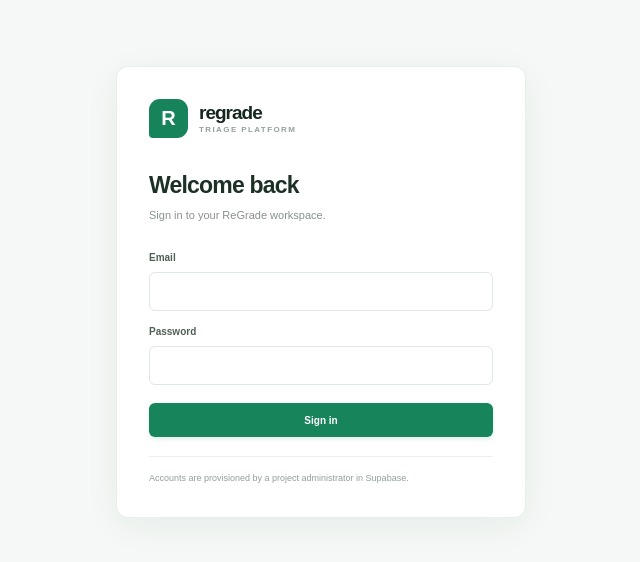
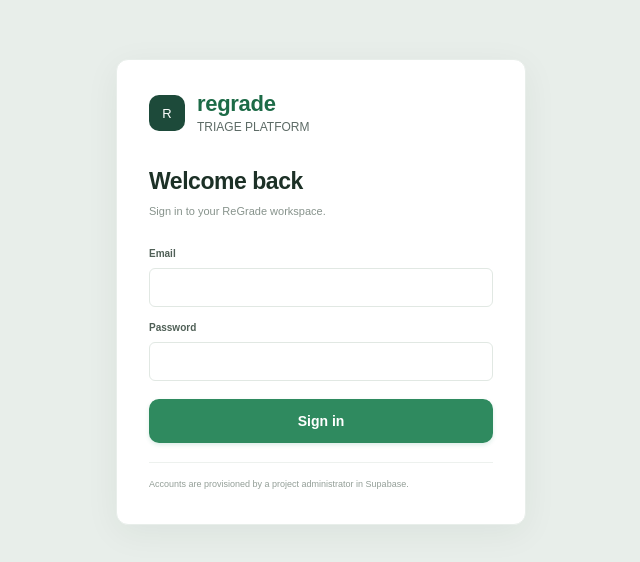
Before and after one commit to chezca-v/regrade, a Next.js app in the folder dashboard/: page /login in a window 1280 px wide. Shown: the part 108-670 px from the top of the page, without its empty margins (319-959 px from the left). Built offline with nearby package versions, Linux system fonts and the light colour scheme; no server answers.

Commit message:
feat: add global CSS styling for ReGrade application

```diff
--- a/dashboard/app/globals.css
+++ b/dashboard/app/globals.css
@@ -2,10 +2,12 @@
   --ink: #15271f;
   --muted: #7c8983;
   --line: #e9eeeb;
-  --canvas: #f7f9f8;
+  --canvas: #e8eeea;
   --green: #17845c;
   --green-dark: #116c4a;
   --mint: #e8f6ef;
+  --nav-active: #173d31;
+  --danger: #b42318;
   --shadow: 0 2px 10px rgba(25, 48, 37, 0.035);
   --grade-a: #44ad7d;
   --grade-b: #a8d9bd;
@@ -28,78 +30,91 @@
 a { color: inherit; text-decoration: none; }
 button { color: inherit; }
 
+/* ---------- Shell ---------- */
 .app-shell { min-height: 100vh; }
-.sidebar {
-  background: #fff;
-  border-right: 1px solid var(--line);
-  bottom: 0;
+.main-panel { min-height: 100vh; }
+.content { margin: 0 auto; max-width: 1440px; padding: 24px 32px 32px; }
+
+/* ---------- Top navigation (replaces sidebar + topbar) ---------- */
+.topnav-wrap {
+  background: rgba(232, 238, 234, 0.92);
+  backdrop-filter: blur(10px);
+  -webkit-backdrop-filter: blur(10px);
+  position: sticky;
+  top: 0;
+  z-index: 50;
+}
+.topnav {
+  align-items: center;
   display: flex;
-  flex-direction: column;
-  left: 0;
-  padding: 27px 17px 14px;
-  position: fixed;
-  top: 0;
-  width: 246px;
-  z-index: 3;
+  gap: 24px;
+  justify-content: space-between;
+  margin: 0 auto;
+  max-width: 1440px;
+  padding: 16px 32px;
 }
-.brand-lockup { align-items: center; display: flex; gap: 11px; padding: 0 10px; }
+.nav-link:focus-visible, .icon-button:focus-visible, .brand-lockup:focus-visible { outline: 2px solid var(--green); outline-offset: 2px; }
+.nav-link { cursor: pointer; }
+.brand-lockup { align-items: center; display: flex; flex: 0 0 auto; gap: 12px; }
 .brand-mark {
   align-items: center;
-  background: #16835b;
-  border-radius: 11px 11px 11px 4px;
+  background: #1d4a3a;
+  border-radius: 10px;
   color: #fff;
   display: flex;
-  font: 800 20px Manrope, sans-serif;
-  height: 39px;
+  height: 36px;
   justify-content: center;
-  width: 39px;
+  width: 36px;
 }
-.brand-lockup strong { display: block; font: 800 19px Manrope, sans-serif; letter-spacing: -1px; }
-.brand-lockup small { color: #94a19a; display: block; font-size: 8px; font-weight: 700; letter-spacing: 1.4px; margin-top: 1px; }
-.workspace-label { color: #a4aea9; font-size: 9px; font-weight: 700; letter-spacing: 1.1px; margin: 48px 11px 13px; }
-.side-nav { display: grid; gap: 5px; }
-.nav-item { align-items: center; border-radius: 7px; color: #68766f; display: flex; font-size: 12px; gap: 12px; min-height: 41px; padding: 0 11px; transition: background .15s, color .15s; }
-.nav-item:hover { background: #f6f8f7; color: var(--ink); }
-.nav-item.active { background: #eaf5ef; color: #157750; font-weight: 700; }
-.nav-icon { color: #899790; font-size: 16px; line-height: 1; text-align: center; width: 17px; }
-.active .nav-icon { color: #16835b; }
-.nav-count { background: #fff; border: 1px solid #e5ebe7; border-radius: 5px; color: #7a8780; font-size: 10px; margin-left: auto; padding: 2px 6px; }
-.sidebar-bottom { margin-top: auto; }
-.demo-note { background: #f8faf9; border: 1px solid #edf1ef; border-radius: 8px; color: #44534b; font-size: 11px; margin: 0 2px 17px; padding: 12px 11px 11px 27px; position: relative; }
-.demo-note small { color: #9aa69f; display: block; font-size: 10px; margin-top: 4px; }
-.demo-pulse { background: #4cb88a; border: 3px solid #dbf1e6; border-radius: 50%; height: 10px; left: 11px; position: absolute; top: 14px; width: 10px; }
-.user-card { align-items: center; border-top: 1px solid var(--line); display: flex; gap: 9px; padding: 15px 3px 4px; }
-.avatar, .top-avatar { align-items: center; background: #eee9df; border-radius: 50%; color: #6e5f47; display: flex; flex: 0 0 auto; font-size: 10px; font-weight: 700; height: 31px; justify-content: center; width: 31px; }
-.user-details strong, .user-details span { display: block; }
-.user-details strong { font-size: 11px; font-weight: 600; }
-.user-details span { color: #939e98; font-size: 10px; margin-top: 3px; }
-.user-menu { background: transparent; border: 0; color: #87938c; cursor: pointer; font-size: 19px; letter-spacing: 1px; margin-left: auto; }
+.brand-lockup strong { color: #1d6b47; display: block; font: 600 22px "DM Sans", Arial, sans-serif; letter-spacing: -.3px; line-height: 1.1; }
+.brand-lockup small { color: #5d6b66; display: block; font-size: 12px; font-weight: 400; margin-top: 3px; }
 
-.main-panel { margin-left: 246px; min-height: 100vh; }
-.topbar { align-items: center; background: rgba(255,255,255,.88); border-bottom: 1px solid var(--line); display: flex; height: 65px; justify-content: space-between; padding: 0 36px; }
-.breadcrumb { color: #909c96; font-size: 11px; }
-.breadcrumb span { color: #c3ccc7; margin: 0 9px; }
-.breadcrumb strong { color: #38483f; font-weight: 600; }
-.topbar-right { align-items: center; display: flex; gap: 21px; }
+.nav-pill {
+  background: #fff;
+  border-radius: 999px;
+  display: flex;
+  gap: 4px;
+  padding: 5px;
+}
+.nav-link {
+  align-items: center;
+  border-radius: 999px;
+  color: #33443e;
+  display: flex;
+  font-size: 14px;
+  gap: 6px;
+  padding: 10px 20px;
+  transition: background .15s, color .15s;
+  white-space: nowrap;
+}
+.nav-link:hover { background: #f2f6f4; }
+.nav-link.active { background: var(--nav-active); color: #fff; font-weight: 600; }
+.nav-badge { color: var(--danger); font-size: 13px; font-weight: 500; }
+.nav-link.active .nav-badge { color: #ffb4ab; }
+
+.topnav-right { align-items: center; display: flex; flex: 0 0 auto; gap: 16px; }
 .live-indicator { align-items: center; color: #6d7a73; display: inline-flex; font-size: 10px; gap: 7px; }
 .live-indicator i, .online-dot { background: #52b98b; border-radius: 50%; display: inline-block; height: 7px; width: 7px; }
-.icon-button { background: transparent; border: 0; color: #79867f; cursor: pointer; font-size: 18px; position: relative; }
+.icon-button { background: transparent; border: 0; color: #33443e; cursor: pointer; font-size: 18px; position: relative; }
 .notification-dot { background: #e7765f; border: 2px solid white; border-radius: 50%; height: 7px; position: absolute; right: -1px; top: 0; width: 7px; }
-.top-avatar { background: #e8f4ed; color: #267451; height: 30px; width: 30px; }
-.content { margin: 0 auto; max-width: 1540px; padding: 31px 36px 18px; }
-.page-heading { align-items: flex-end; display: flex; justify-content: space-between; margin-bottom: 23px; }
+.top-avatar { align-items: center; background: var(--nav-active); border-radius: 50%; color: #fff; display: flex; flex: 0 0 auto; font-size: 12px; font-weight: 600; height: 36px; justify-content: center; width: 36px; }
+.top-avatar.light { background: #d9e6de; color: #1d4a3a; }
+
+/* ---------- Page heading ---------- */
+.page-heading { align-items: flex-end; display: flex; justify-content: space-between; margin-bottom: 23px; margin-top: 12px; }
 .eyebrow { color: #9aa59f; font-size: 9px; font-weight: 700; letter-spacing: 1px; margin: 0 0 8px; }
 h1, h2, p { margin-top: 0; }
-h1 { color: #1c3026; font: 800 25px Manrope, sans-serif; letter-spacing: -.8px; margin: 0; }
+h1 { color: #1c3026; font: 700 32px "DM Sans", Arial, sans-serif; letter-spacing: -.02em; margin: 0; }
 h1 span { color: #38a879; font-size: 18px; vertical-align: 3px; }
-.heading-subtitle { color: #89958e; font-size: 11px; margin: 7px 0 0; }
-.button { align-items: center; border: 1px solid transparent; border-radius: 6px; cursor: pointer; display: inline-flex; font-size: 10px; font-weight: 600; gap: 8px; justify-content: center; min-height: 34px; padding: 0 12px; transition: background .15s, transform .15s; }
+.heading-subtitle { color: #5d6b66; font-size: 14px; margin: 7px 0 0; }
+.button { align-items: center; border: 1px solid transparent; border-radius: 10px; cursor: pointer; display: inline-flex; font-size: 14px; font-weight: 600; gap: 8px; justify-content: center; min-height: 44px; padding: 0 18px; transition: background .15s, transform .15s; }
 .button:active { transform: translateY(1px); }
-.button-primary { background: #17845c; box-shadow: 0 2px 4px rgba(23,132,92,.15); color: white; }
-.button-primary:hover { background: #116c4a; }
-.button-secondary { background: white; border-color: #e4eae6; color: #506057; }
+.button-primary { background: #2f8a5f; box-shadow: 0 2px 4px rgba(23,132,92,.15); color: white; }
+.button-primary:hover { background: var(--green-dark); }
+.button-secondary { background: white; border-color: #e4eae6; color: #15271f; font-weight: 500; }
 .button-secondary:hover { background: #f8faf9; }
 
+/* ---------- Metrics ---------- */
 .metric-grid { display: grid; gap: 14px; grid-template-columns: repeat(4, minmax(0, 1fr)); }
 .metric-card, .panel { background: #fff; border: 1px solid #edf0ee; border-radius: 8px; box-shadow: var(--shadow); }
 .metric-card { min-height: 128px; overflow: hidden; padding: 15px 16px 13px; position: relative; }
@@ -122,6 +137,7 @@
 .sparkline:after { background: linear-gradient(0deg, currentColor, transparent); content: ""; inset: 8px 0 0; opacity: .12; position: absolute; }
 .spark-green { color: #35a877; }.spark-blue { color: #6b98d4; }.spark-amber { color: #d39a48; }.spark-purple { color: #8e7bc7; }
 
+/* ---------- Insights ---------- */
 .insights-grid { display: grid; gap: 14px; grid-template-columns: minmax(0, 1.55fr) minmax(300px, .95fr); margin-top: 15px; }
 .panel { padding: 17px 18px; }
 .panel-heading { align-items: flex-start; display: flex; justify-content: space-between; }
@@ -162,6 +178,7 @@
 .distribution-row > strong { color: #425148; font-size: 10px; }
 .text-link { border-top: 1px solid #eff2f0; color: #23835e; display: flex; font-size: 9px; font-weight: 600; justify-content: space-between; padding-top: 12px; }
 
+/* ---------- Inventory table ---------- */
 .lower-grid { align-items: start; display: grid; gap: 14px; grid-template-columns: minmax(0, 1.55fr) minmax(300px, .95fr); margin-top: 15px; }
 .inventory-panel { min-width: 0; overflow: hidden; padding: 17px 0 0; }
 .inventory-heading { padding: 0 18px 15px; }
@@ -200,6 +217,7 @@
 .status-complete { background: #eff8f2; color: #4e8a68; }.status-complete i { background: #54ad7d; }
 .status-review { background: #fff8eb; color: #ad812e; }.status-review i { background: #d9a83f; }
 .status-hazard { background: #fff1ee; color: #bc6552; }.status-hazard i { background: #dc755f; }
+.status-incomplete { background: #f2f4f3; color: #7b8780; }.status-incomplete i { background: #9ca7a0; }
 .received-cell { color: #929d96; font-size: 8px; }
 .row-action { background: transparent; border: 0; color: #9ca7a1; cursor: pointer; font-size: 16px; letter-spacing: 1px; }
 .empty-state { color: #89958e; padding: 28px; text-align: center; }
@@ -207,6 +225,8 @@
 .table-footer strong { color: #58675e; font-weight: 600; }
 .table-footer div { display: flex; gap: 5px; }
 .table-footer button { background: #fff; border: 1px solid #e8edeb; border-radius: 4px; color: #aab3ae; font-size: 10px; height: 22px; width: 23px; }
+
+/* ---------- Right column ---------- */
 .right-column { display: grid; gap: 14px; }
 .stations-panel, .rules-panel { padding: 16px 17px 8px; }
 .subtle-link { color: #318664; font-size: 9px; font-weight: 600; }
@@ -221,6 +241,7 @@
 .station-state i { background: #55b384; border-radius: 50%; height: 5px; width: 5px; }
 .offline .station-icon { background: #f4f5f4; color: #a3aca7; }
 .offline .station-state { color: #9ca6a0; }.offline .station-state i { background: #c2cac5; }
+.empty-stations { color: #929d96; font-size: 9px; padding: 15px 0 8px; }
 .rules-icon { color: #81968a; font-size: 14px; }
 .rules-list { margin-top: 11px; }
 .rule-row { align-items: center; border-top: 1px solid #f0f2f1; display: flex; justify-content: space-between; padding: 9px 0; }
@@ -229,13 +250,12 @@
 .rule-row strong { color: #425349; font-size: 9px; font-weight: 600; }
 .rules-warning { align-items: flex-start; background: #fffaee; border-radius: 5px; color: #a5823e; display: flex; font-size: 8px; gap: 6px; line-height: 1.5; margin: 6px 0 8px; padding: 8px; }
 .rules-warning span { font-size: 10px; }
-.page-footer { color: #a5afa9; display: flex; font-size: 8px; justify-content: space-between; padding: 17px 2px 0; }
-.page-footer b { color: #d3d9d5; font-weight: 400; padding: 0 4px; }
+.page-footer { color: #5d6b66; display: flex; font-size: 12px; justify-content: space-between; padding: 24px 2px 0; }
+.page-footer b { color: #b9c4be; font-weight: 400; padding: 0 4px; }
 .sr-only { clip: rect(0,0,0,0); clip-path: inset(50%); height: 1px; overflow: hidden; position: absolute; white-space: nowrap; width: 1px; }
-.empty-stations { color: #929d96; font-size: 9px; padding: 15px 0 8px; }
-.status-incomplete { background: #f2f4f3; color: #7b8780; }.status-incomplete i { background: #9ca7a0; }
 
-.auth-shell { align-items: center; background: #f5f8f6; display: flex; justify-content: center; min-height: 100vh; padding: 24px; }
+/* ---------- Auth ---------- */
+.auth-shell { align-items: center; background: var(--canvas); display: flex; justify-content: center; min-height: 100vh; padding: 24px; }
 .auth-card { background: #fff; border: 1px solid #e8eeea; border-radius: 12px; box-shadow: 0 8px 35px rgba(25,48,37,.06); max-width: 410px; padding: 32px; width: 100%; }
 .auth-brand { margin: 0 0 34px; padding: 0; }
 .auth-card h1 { font-size: 23px; }
@@ -251,43 +271,35 @@
 .auth-error code { background: rgba(255,255,255,.65); border-radius: 3px; padding: 1px 3px; }
 .auth-footnote { border-top: 1px solid #edf1ee; color: #939e97; font-size: 9px; line-height: 1.6; margin: 19px 0 0; padding-top: 14px; }
 
+/* ---------- Responsive ---------- */
 @media (max-width: 1200px) {
-  .sidebar { width: 215px; }
-  .main-panel { margin-left: 215px; }
-  .topbar { padding: 0 25px; }
-  .content { padding-left: 25px; padding-right: 25px; }
+  .topnav, .content { padding-left: 24px; padding-right: 24px; }
+  .nav-link { padding: 9px 14px; }
   .metric-grid { gap: 10px; }
   .metric-card { padding-left: 12px; padding-right: 12px; }
   .insights-grid, .lower-grid { grid-template-columns: minmax(0, 1.3fr) minmax(270px, .9fr); gap: 10px; }
   .distribution-content { gap: 10px; }
 }
 @media (max-width: 960px) {
-  .sidebar { padding-left: 12px; padding-right: 12px; width: 68px; }
-  .brand-lockup { justify-content: center; padding: 0; }
-  .brand-lockup > span:last-child, .workspace-label, .nav-item:not(.active)::after, .nav-item { font-size: 0; }
-  .nav-item { justify-content: center; padding: 0; }
-  .nav-item .nav-icon { font-size: 16px; }
-  .nav-item .nav-count, .sidebar-bottom .demo-note, .user-details, .user-menu { display: none; }
-  .user-card { justify-content: center; padding-top: 12px; }
-  .main-panel { margin-left: 68px; }
+  .topnav { flex-wrap: wrap; row-gap: 14px; }
+  .topnav-right { margin-left: auto; order: 2; }
+  .brand-lockup { order: 1; }
+  .nav-pill { order: 3; overflow-x: auto; scrollbar-width: none; width: 100%; }
+  .nav-pill::-webkit-scrollbar { display: none; }
   .metric-grid { grid-template-columns: repeat(2, minmax(0, 1fr)); }
   .insights-grid, .lower-grid { grid-template-columns: 1fr; }
   .distribution-content { justify-content: space-evenly; }
   .right-column { grid-template-columns: repeat(2, minmax(0, 1fr)); }
 }
 @media (max-width: 620px) {
-  .sidebar { bottom: auto; height: 57px; padding: 8px 13px; right: 0; width: auto; }
-  .brand-lockup { justify-content: flex-start; }
-  .brand-lockup > span:last-child { display: block; }
-  .brand-lockup strong { font-size: 16px; }
-  .brand-mark { border-radius: 8px 8px 8px 3px; height: 34px; width: 34px; }
-  .workspace-label, .side-nav, .sidebar-bottom { display: none; }
-  .main-panel { margin: 0; padding-top: 57px; }
-  .topbar { height: 49px; padding: 0 16px; }
-  .topbar-right { gap: 13px; }
-  .content { padding: 23px 14px 15px; }
+  .topnav { padding: 12px 14px; }
+  .brand-lockup strong { font-size: 18px; }
+  .brand-lockup small { display: none; }
+  .brand-mark { height: 32px; width: 32px; }
+  .live-indicator { display: none; }
+  .content { padding: 16px 14px 24px; }
   .page-heading { align-items: flex-start; flex-direction: column; gap: 14px; }
-  h1 { font-size: 22px; }
+  h1 { font-size: 24px; }
   .button-primary { align-self: flex-start; }
   .metric-grid { gap: 9px; }
   .metric-card { min-height: 118px; padding: 12px; }
@@ -307,3 +319,126 @@
   .donut:before { height: 78px; width: 78px; }
   .page-footer { flex-direction: column; gap: 6px; }
 }
+
+/* =====================================================
+   ReGrade pages (Overview + Diagnostics)
+   ===================================================== */
+.rg{--ink:#16302a;--muted:#5d6b66;--line:#e3e8e5;--green:#2f8a5f;--green-d:#1d6b47; --amber:#8a5a00;--red:#b42318;--blue:#2457a6; font-family:Inter,system-ui,sans-serif;color:var(--ink); padding:12px 32px 32px;box-sizing:border-box;max-width:1440px;margin:0 auto}
+.rg *{box-sizing:border-box}
+.rg h1{font-size:32px;margin:0;letter-spacing:-.02em}
+.rg h3{font-size:17px;margin:0 0 4px}
+.rg p{margin:4px 0 0}
+.rg .muted{color:var(--muted)}
+.rg .small{font-size:12px}
+.rg .row{display:flex;align-items:center}
+.rg .between{justify-content:space-between}
+.rg .gap6{gap:6px}
+.rg .gap8{gap:8px}
+.rg .card{background:#fff;border-radius:16px;box-shadow:0 1px 3px rgba(20,50,40,.08)}
+.rg .pad{padding:24px}
+.rg .titlebar{display:flex;justify-content:space-between;align-items:flex-end;margin-bottom:32px}
+.rg .actions{display:flex;gap:12px;align-items:center}
+.rg .btn{font:inherit;font-size:14px;font-weight:500;padding:12px 18px;border-radius:10px;border:1px solid var(--line);background:#fff;color:var(--ink);cursor:pointer}
+.rg .btn.primary{background:var(--green);border-color:var(--green);color:#fff;font-weight:600}
+.rg .alert{display:flex;align-items:center;gap:16px;padding:28px 24px;border-left:4px solid var(--red);margin-bottom:24px}
+.rg .alert-icon{color:var(--red)}
+.rg .alert-body{flex:1}
+.rg .alert-body strong{font-size:16px}
+.rg .kpis{display:grid;grid-template-columns:repeat(4,1fr);gap:24px;margin-bottom:24px}
+.rg .kpi{padding:24px 20px;display:flex;flex-direction:column;gap:6px}
+.rg .kpi-label{font-size:14px;color:var(--muted)}
+.rg .kpi-value{font-size:40px;font-weight:700;line-height:1.1}
+.rg .kpi-sub{font-size:12px;color:var(--muted)}
+.rg .kpi.hero{background:linear-gradient(135deg,#1c5a40,#2f8a5f);color:#fff}
+.rg .kpi.hero .kpi-label,.rg .kpi.hero .kpi-sub{color:rgba(255,255,255,.85)}
+.rg .kpi.danger .kpi-value{color:var(--red)}
+.rg .col{display:flex;flex-direction:column;gap:26px}
+.rg .mono-title{font-size:16px}
+.rg .reading{border:1px solid var(--line);border-radius:12px;padding:16px;display:flex;flex-direction:column;gap:8px}
+.rg .rlabel{font-size:14px}
+.rg .rvalue small{font-size:13px;font-weight:400;color:var(--muted)}
+.rg .bar,.rg .sumbar{height:8px;background:#eceff0;border-radius:99px;overflow:hidden}
+.rg .fill{height:100%;border-radius:99px}
+.rg .fill.ok,.rg .fill.green{background:#1e7d4f}
+.rg .fill.warn{background:#8a5a00}
+.rg .fill.blue{background:var(--blue)}
+.rg .fill.red{background:var(--red)}
+.rg .status.ok{color:#1d6b47}
+.rg .status.warn{color:var(--amber)}
+.rg .steps{display:flex;gap:28px;flex-wrap:wrap;border-top:1px solid var(--line);padding-top:20px;font-size:14px;color:var(--muted)}
+.rg .step{display:flex;gap:6px;align-items:center}
+.rg .step.done{color:var(--ink);font-weight:600}
+.rg .step.done svg{color:#1d6b47}
+.rg .summary{display:grid;grid-template-columns:repeat(3,1fr);gap:12px;margin-top:20px}
+.rg .sumcard{background:#eef2ef;border-radius:12px;padding:16px;display:flex;flex-direction:column;gap:8px;align-items:flex-start}
+.rg .sumcard .sumbar{width:100%;background:transparent}
+.rg .sumvalue{font-size:32px;font-weight:700}
+.rg .pill{display:inline-flex;align-items:center;gap:6px;font-size:12px;padding:5px 11px;border-radius:999px;white-space:nowrap}
+.rg .dot{width:6px;height:6px;border-radius:50%;background:currentColor}
+.rg .pill.green{background:#dff3e6;color:#1d6b47}
+.rg .pill.blue{background:#e1ebfa;color:var(--blue)}
+.rg .pill.red{background:#fde4e1;color:var(--red)}
+.rg .pill.amber{background:#fdf0c7;color:var(--amber)}
+.rg .decision{display:flex;flex-direction:column;gap:14px}
+.rg .box{border-radius:12px;padding:16px;display:flex;flex-direction:column;gap:12px;align-items:flex-start}
+.rg .box>.row{width:100%}
+.rg .box.white{border:1px solid var(--line)}
+.rg .box.grey{background:#eef2ef;border:1px solid var(--line)}
+.rg .body{font-size:14px;line-height:1.6;color:#44524d;margin:0}
+.rg .toolbar{margin:20px 0}
+.rg .tabs{display:flex;gap:4px;background:#eef2ef;padding:4px;border-radius:10px}
+.rg .tab{font:inherit;font-size:14px;border:0;background:none;padding:9px 16px;border-radius:8px;color:#44524d;cursor:pointer}
+.rg .tab.active{background:#fff;color:var(--ink);font-weight:600;box-shadow:0 1px 2px rgba(0,0,0,.08)}
+.rg .search{display:flex;gap:8px;align-items:center;border:1px solid var(--line);border-radius:10px;padding:0 14px;width:260px;height:44px}
+.rg .search input{border:0;outline:0;font:inherit;font-size:14px;width:100%}
+.rg .tablewrap{overflow-x:auto}
+.rg table{width:100%;border-collapse:collapse;font-size:14px}
+.rg th{text-align:left;font-size:12px;font-weight:500;color:#44524d;padding:12px;border-bottom:1px solid var(--line)}
+.rg td{padding:16px 12px;border-bottom:1px solid var(--line);white-space:nowrap}
+.rg td.id{font-weight:700}
+.rg .rowwarn{color:var(--red);margin-right:4px;vertical-align:middle}
+.rg .verified{display:inline-flex;gap:6px;align-items:center;font-weight:600}
+.rg .foot{text-align:center;font-size:12px;color:var(--muted);margin-top:28px}
+.rg .stages{display:grid;grid-template-columns:repeat(5,1fr);gap:12px;margin:24px 0}
+.rg .stage{display:flex;align-items:center;gap:12px;padding:14px 16px;border-radius:12px;background:#eef2ef;border:1px solid transparent}
+.rg .stage strong{display:block;font-size:15px}
+.rg .stage.done .stage-icon{color:var(--green-d)}
+.rg .stage.active{background:#eef6f1;border-color:var(--green)}
+.rg .stage.active .stage-icon{color:var(--green)}
+.rg .stage.waiting .stage-icon{color:#5d6b66}
+.rg .dash{display:inline-block;width:22px;height:4px;background:var(--ink);border-radius:2px;align-self:center}
+.rg .bar{height:8px;background:#eceff0;border-radius:99px;overflow:hidden}
+.rg .fill.ok{background:#1e7d4f}
+.rg .status.measuring{color:#44524d}
+.rg table.grading{width:100%;border-collapse:collapse;font-size:14px;margin-top:20px}
+.rg .grading th{text-align:left;font-size:12px;font-weight:500;color:#44524d;padding:12px;border-bottom:1px solid var(--line)}
+.rg .grading td{padding:16px 12px;border-bottom:1px solid var(--line);line-height:1.5;vertical-align:middle}
+.rg .note{margin-top:20px}
+.rg .queue{list-style:none;margin:16px 0 0;padding:0}
+.rg .queue li{display:flex;align-items:center;gap:12px;padding:16px 0;border-bottom:1px solid var(--line)}
+.rg .qicon{width:40px;height:40px;border-radius:10px;background:#dff3e6;color:#1d6b47;display:grid;place-items:center}
+.rg .qtext{flex:1;display:flex;flex-direction:column;gap:2px}
+.rg .qtext strong{font-size:14px}
+
+/* page-specific overrides */
+.rg.page-overview .grid{display:grid;grid-template-columns:1fr 420px;gap:26px;align-items:start;margin-bottom:24px}
+.rg.page-diagnostics .grid{display:grid;grid-template-columns:1fr 420px;gap:26px;align-items:start;margin-top:26px}
+.rg.page-overview .readings{display:grid;grid-template-columns:repeat(4,1fr);gap:16px;margin:24px 0}
+.rg.page-diagnostics .readings{display:grid;grid-template-columns:repeat(4,1fr);gap:16px}
+.rg.page-overview .rvalue{font-size:30px;font-weight:700}
+.rg.page-diagnostics .rvalue{font-size:30px;font-weight:700;display:flex;align-items:baseline;gap:6px;min-height:44px}
+.rg.page-overview .status{display:flex;align-items:center;gap:6px;font-weight:600;font-size:14px}
+.rg.page-diagnostics .status{display:flex;align-items:center;gap:6px;font-weight:600;font-size:14px;min-height:20px}
+.rg.page-overview .tag{font-size:12px;padding:6px 12px;border-radius:999px;background:rgba(0,0,0,.05);color:var(--muted)}
+.rg.page-diagnostics .tag{font-size:12px;padding:6px 12px;border-radius:999px;background:rgba(0,0,0,.05);color:var(--muted);white-space:nowrap}
+
+@media (max-width:1100px){
+  .rg.page-overview .grid{grid-template-columns:1fr}
+  .rg.page-overview .kpis{grid-template-columns:repeat(2,1fr)}
+  .rg.page-overview .readings{grid-template-columns:repeat(2,1fr)}
+}
+@media (max-width:1100px){
+  .rg.page-diagnostics .grid{grid-template-columns:1fr}
+  .rg.page-diagnostics .stages{grid-template-columns:repeat(2,1fr)}
+  .rg.page-diagnostics .readings{grid-template-columns:repeat(2,1fr)}
+}
```
